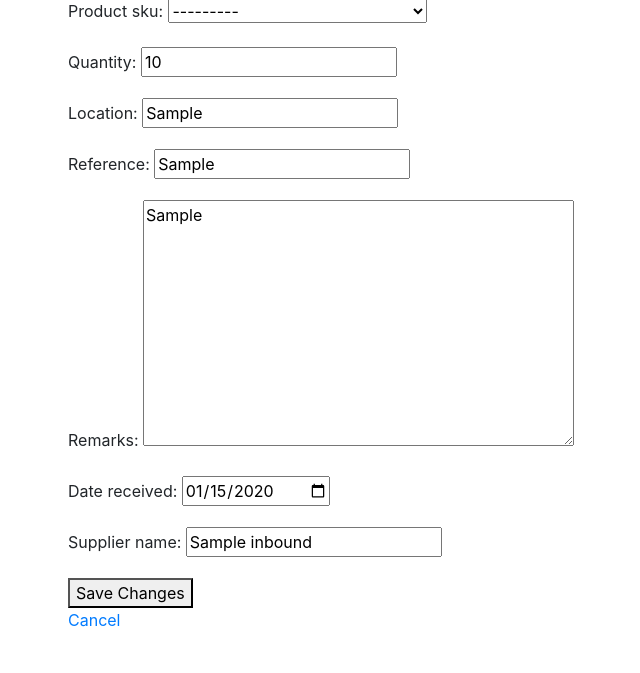
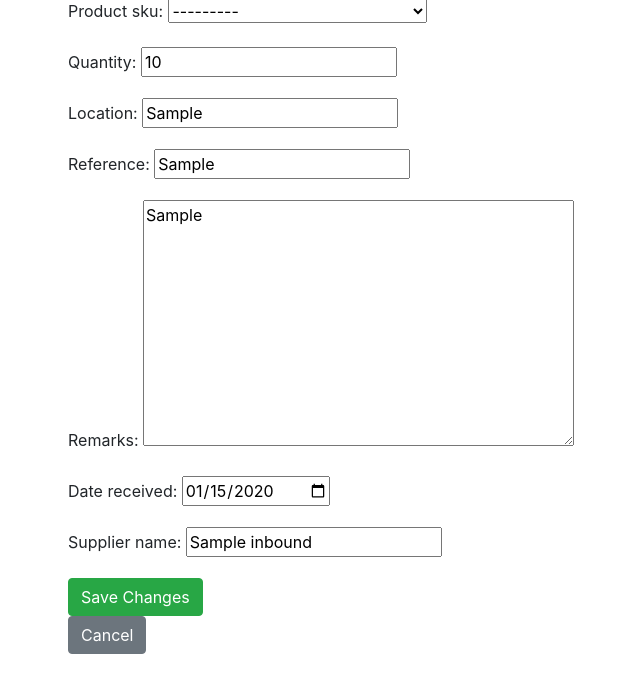
Before and after one commit to dibXpert/inventory_management, a Django app: page /inbound/edit/1/ in a window 1280 px wide. Shown: the part 127-800 px from the top of the page, without its empty margins (17-657 px from the left). Run offline with Django 5.2, Linux system fonts and the light colour scheme; a user stored in the database is signed in; data comes from the database, SQL or seed files in the repository; both versions use the stored data as it was after the commit; tables that the repository leaves empty hold one stand-in row (values such as "Sample post"); some libraries are stand-ins or nearby versions.

Commit message:
button styling

```diff
--- a/prodxtrack/inventory/templates/inventory/inbound/delete_inbound.html
+++ b/prodxtrack/inventory/templates/inventory/inbound/delete_inbound.html
@@ -7,5 +7,5 @@
     {% csrf_token %}
     <button type="submit" class="btn btn-danger">Delete</button>
   </form>
-  <a href="{% url 'view_inbound_history' %}">Cancel</a>
+  <a  class="btn btn-secondary" href="{% url 'view_inbound_history' %}">Cancel</a>
 {% endblock %}
--- a/prodxtrack/inventory/templates/inventory/inbound/edit_inbound.html
+++ b/prodxtrack/inventory/templates/inventory/inbound/edit_inbound.html
@@ -5,7 +5,7 @@
   <form method="post">
     {% csrf_token %}
     {{ form.as_p }}
-    <button type="submit">Save Changes</button>
+    <button class="btn btn-success" type="submit">Save Changes</button>
   </form>
-  <a href="{% url 'view_inbound_history' %}">Cancel</a>
+  <a class="btn btn-secondary" href="{% url 'view_inbound_history' %}">Cancel</a>
 {% endblock %}
--- a/prodxtrack/inventory/templates/inventory/outbound/delete_outbound.html
+++ b/prodxtrack/inventory/templates/inventory/outbound/delete_outbound.html
@@ -7,5 +7,5 @@
     {% csrf_token %}
     <button type="submit" class="btn btn-danger">Delete</button>
   </form>
-  <a href="{% url 'view_outbound_history' %}">Cancel</a>
+  <a class="btn btn-secondary" href="{% url 'view_outbound_history' %}">Cancel</a>
 {% endblock %}
--- a/prodxtrack/inventory/templates/inventory/outbound/edit_outbound.html
+++ b/prodxtrack/inventory/templates/inventory/outbound/edit_outbound.html
@@ -5,7 +5,7 @@
   <form method="post">
     {% csrf_token %}
     {{ form.as_p }}
-    <button type="submit">Save Changes</button>
+    <button class="btn btn-success" type="submit">Save Changes</button>
   </form>
-  <a href="{% url 'view_outbound_history' %}">Cancel</a>
+  <a class="btn btn-secondary" href="{% url 'view_outbound_history' %}">Cancel</a>
 {% endblock %}
--- a/prodxtrack/prodxtrack/settings.py
+++ b/prodxtrack/prodxtrack/settings.py
@@ -123,6 +123,6 @@ STATIC_URL = 'static/'
 
 DEFAULT_AUTO_FIELD = 'django.db.models.BigAutoField'
 
-
+LOGIN_URL = 'login'
 LOGIN_REDIRECT_URL = 'index'  # Redirect to the home page after login
 LOGOUT_REDIRECT_URL = 'login'  # Redirect to the login page after logout
```
Also changed, not shown: prodxtrack/db.sqlite3.
